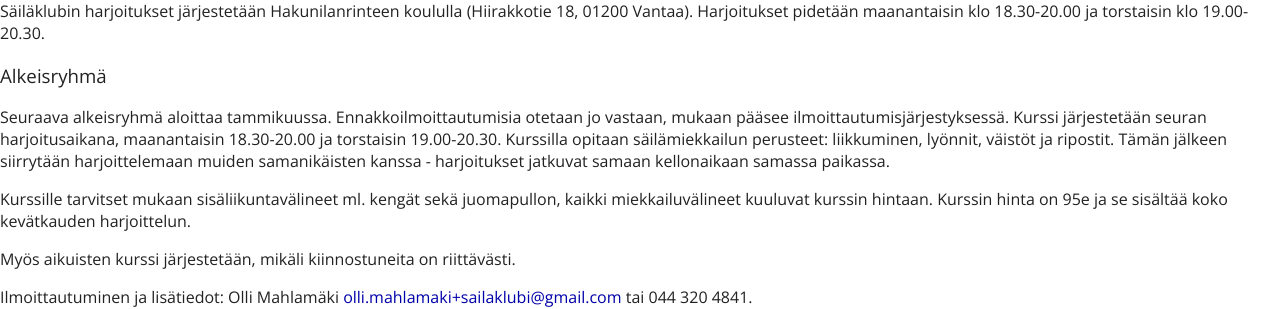
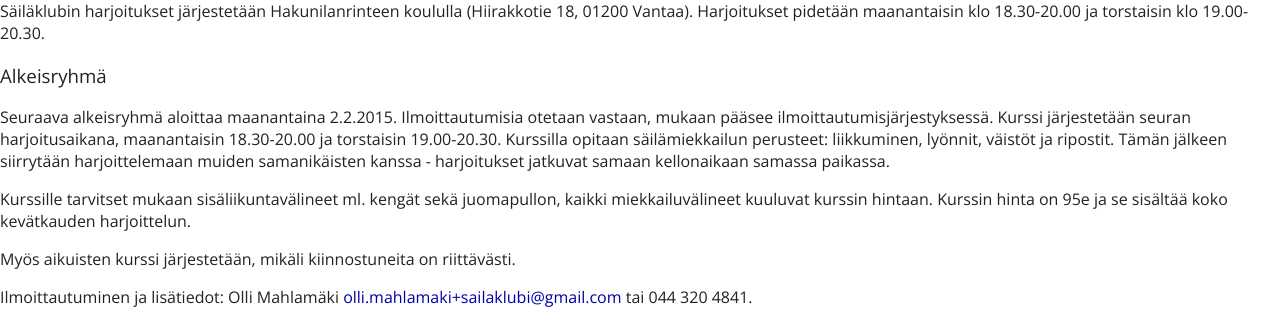
Before and after one commit to omahlama/sailaklubi.fi, a Jekyll site: the page built from _posts/3000-01-31-sailaklubi.md, in a window 1280 px wide. Shown: the part 531-840 px from the top of the page. Built offline with Jekyll 4.4.1, drawn with Linux system fonts in a browser that asks for light colours; Markdown is read by kramdown in place of the engine named in the settings.

Commit message:
Alkeiskurssin alkamispäivä

```diff
--- a/_posts/3000-01-31-sailaklubi.md
+++ b/_posts/3000-01-31-sailaklubi.md
@@ -9,7 +9,7 @@
 
 ### Alkeisryhmä
 
-Seuraava alkeisryhmä aloittaa tammikuussa. Ennakkoilmoittautumisia otetaan jo vastaan, mukaan pääsee ilmoittautumisjärjestyksessä. Kurssi järjestetään seuran harjoitusaikana, maanantaisin 18.30-20.00 ja torstaisin 19.00-20.30. Kurssilla opitaan säilämiekkailun perusteet: liikkuminen, lyönnit, väistöt ja ripostit. Tämän jälkeen siirrytään harjoittelemaan muiden samanikäisten kanssa - harjoitukset jatkuvat samaan kellonaikaan samassa paikassa.
+Seuraava alkeisryhmä aloittaa maanantaina 2.2.2015. Ilmoittautumisia otetaan vastaan, mukaan pääsee ilmoittautumisjärjestyksessä. Kurssi järjestetään seuran harjoitusaikana, maanantaisin 18.30-20.00 ja torstaisin 19.00-20.30. Kurssilla opitaan säilämiekkailun perusteet: liikkuminen, lyönnit, väistöt ja ripostit. Tämän jälkeen siirrytään harjoittelemaan muiden samanikäisten kanssa - harjoitukset jatkuvat samaan kellonaikaan samassa paikassa.
 
 Kurssille tarvitset mukaan sisäliikuntavälineet ml. kengät sekä juomapullon, kaikki miekkailuvälineet kuuluvat kurssin hintaan. Kurssin hinta on 95e ja se sisältää koko kevätkauden harjoittelun.
 
```
